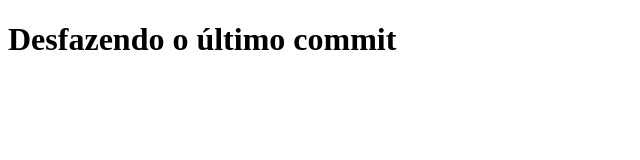
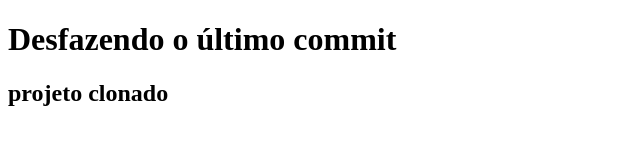
Before and after one commit to jp-sampaio/explorer-stage7-github, a plain HTML site: page index.html in a window 1280 px wide. Shown: the whole page, without its empty margins (0-640 px from the left). Drawn offline with Linux system fonts and the light colour scheme.

Commit message:
git clone

```diff
--- a/index.html
+++ b/index.html
@@ -7,5 +7,7 @@
 </head>
 <body>
   <h1>Desfazendo o último commit</h1>
+
+  <h2>projeto clonado </h2>
 </body>
 </html>
```
